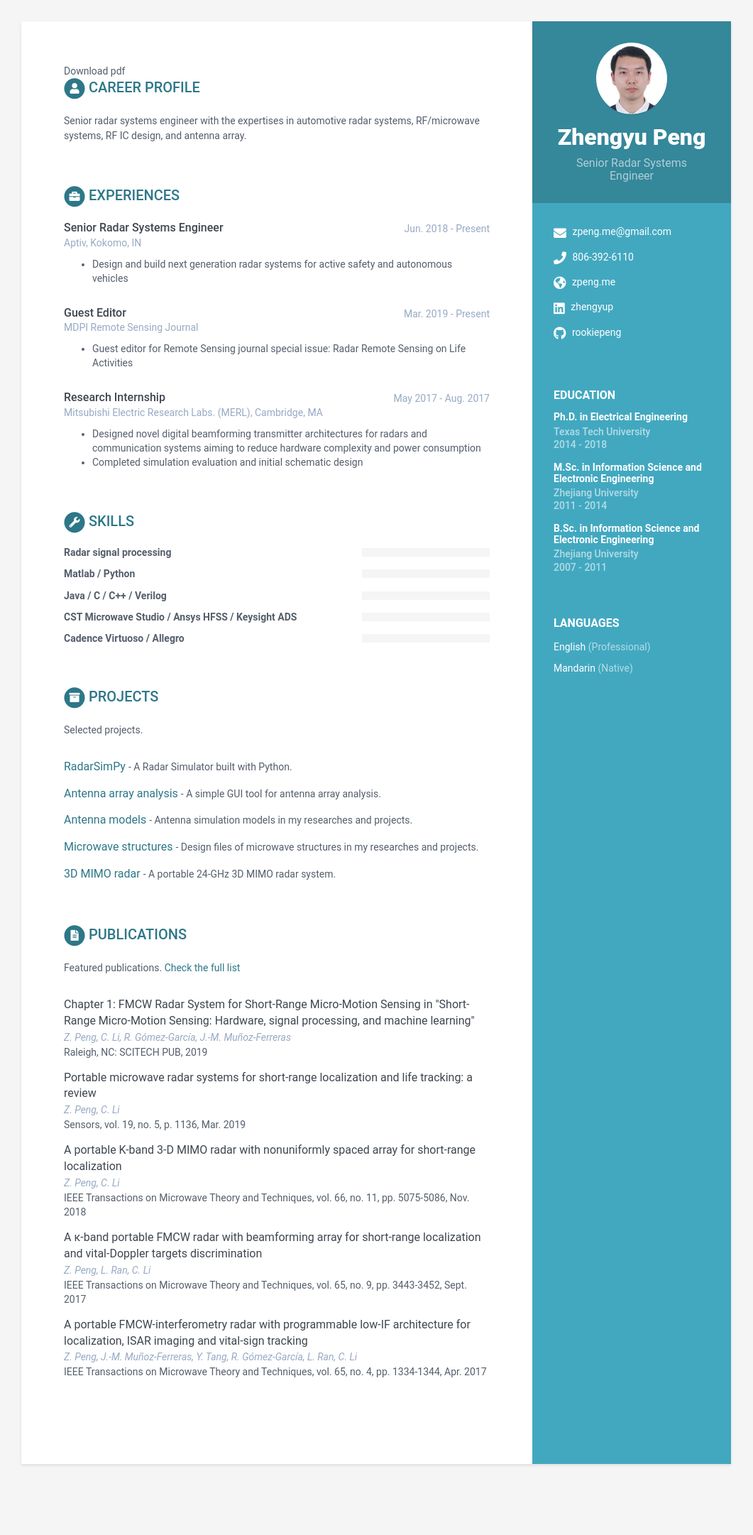
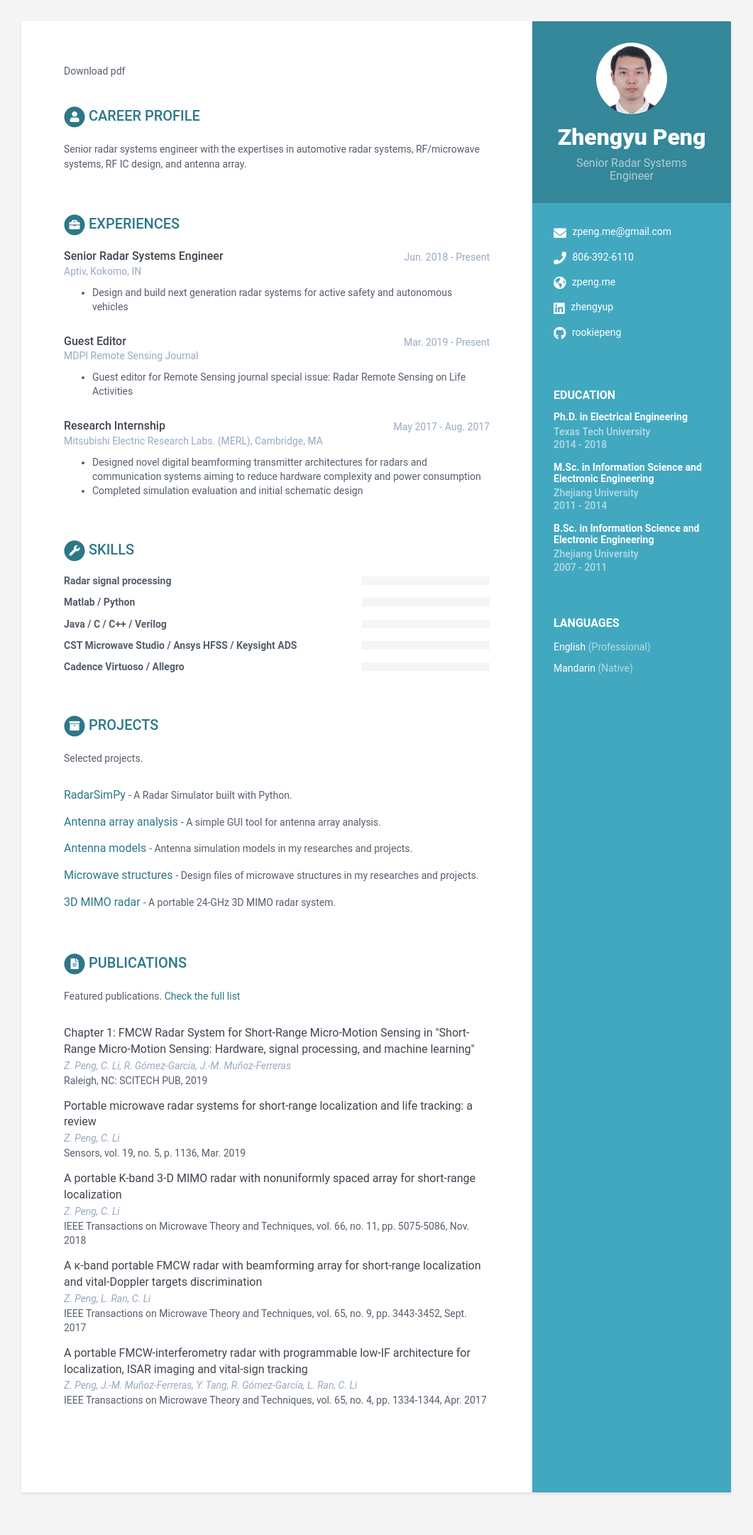
Before and after one commit to rookiepeng/zpeng-resume-cv, a Jekyll site: the page built from docs/index.html, in a window 1280 px wide. Shown: the whole page at 71% size, without its empty margins (110-1171 px from the left). Built offline with Jekyll 4.4.1, drawn with Linux system fonts in a browser that asks for light colours; before the commit the page ends 2122 px from its top, so only the background shows below that.

Commit message:
add blank lines

```diff
--- a/docs/index.html
+++ b/docs/index.html
@@ -3,8 +3,8 @@ layout: default
 ---
 
 <div><a href="https://rookiepeng.github.io/zpeng-resume-cv/Curriculum%20Vitae.pdf" target="_blank" rel="nofollow"></a>Download pdf</a></div>
-<div></div>
-<div></div>
+<br />
+<br />
 
 {% include career-profile.html %}
 
```
